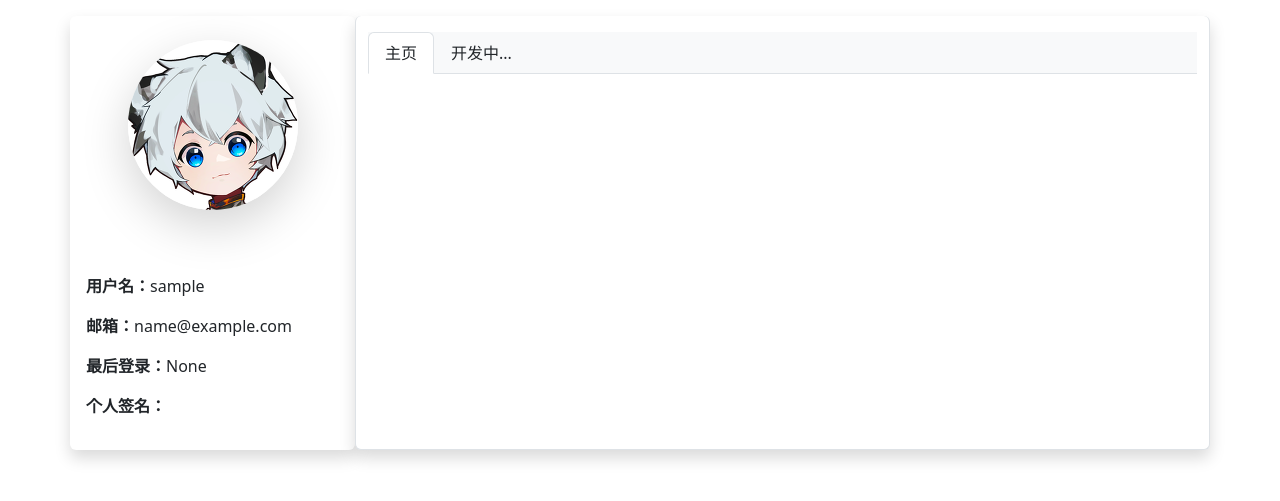
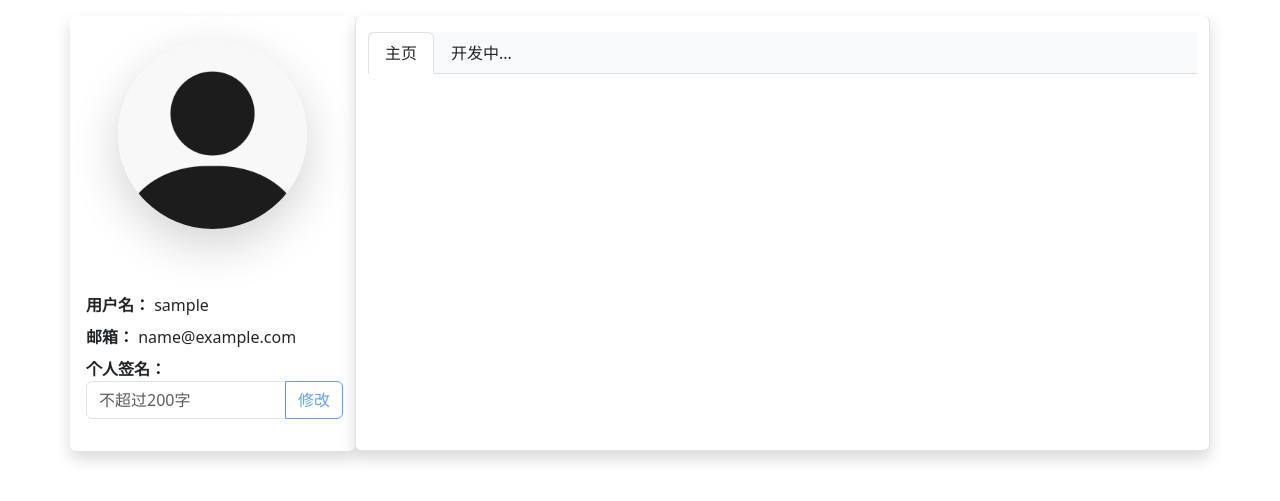
Before and after one commit to RoyCoya/CoyaCoffee, a Django app: template Dashboard/templates/Dashboard/homepage/homepage.html in a window 1280 px wide. Shown: the part 59-560 px from the top of the page. Run offline with Django 4.2, Linux system fonts and the light colour scheme; the template is opened without the code that fills it: values that come from a table or form of the project are taken from there, others are empty; the visitor is signed in with stand-in values (Sample User, id 1); data comes from the database, SQL or seed files in the repository; some libraries are stand-ins or nearby versions.

Commit message:
[feat] User profile

```diff
--- a/CoyaCoffee/settings.py
+++ b/CoyaCoffee/settings.py
@@ -73,6 +73,7 @@ TEMPLATES = [
                 'django.template.context_processors.request',
                 'django.contrib.auth.context_processors.auth',
                 'django.contrib.messages.context_processors.messages',
+                'django.template.context_processors.media',
             ],
         },
     },
--- a/Dashboard/models.py
+++ b/Dashboard/models.py
@@ -1,7 +1,7 @@
 from django.db import models
 from django.contrib.auth import settings
 
-from Main.api.utils import user_img_path
+from Main.api.file_path_converter import user_img_path
 
 class BaseInfo(models.Model):
     user = models.OneToOneField(settings.AUTH_USER_MODEL, on_delete=models.CASCADE, verbose_name='所属用户')
--- /dev/null
+++ b/Dashboard/templates/Dashboard/homepage/base_info.html
@@ -0,0 +1,31 @@
+{% load static %}
+<div class="col-5 col-xl-12 position-relative text-center py-3 pt-xl-4 px-xl-5">
+  <img class="img-fluid rounded-circle shadow-lg"
+  src="{% if host.base_info.avator %}{{ MEDIA_URL }}{{ host.base_info.avator }}{% else %}{% static 'Dashboard/img/default_avator.png' %}{% endif %}" />
+</div>
+<div class="col-7 col-xl-12 my-3 mt-xl-5 ps-3 fs-xl-5">
+  <div class="mb-2">
+    <strong>用户名：</strong>
+    <br class="d-inline d-sm-none">
+    {{ host.username }}
+  </div>
+  <div class="mb-2">
+    <strong>邮箱：</strong>
+    <br class="d-inline d-sm-none">
+    {{ host.email }}
+  </div>
+  <div class="d-none d-sm-inline">
+    <strong>个人签名：</strong>
+    <div class="input-group mb-3">
+      <input type="text" class="form-control" placeholder="不超过200字" value="{{ user.base_info.biography }}">
+      <button class="btn btn-outline-primary disabled" type="button">修改</button>
+    </div>
+  </div>
+</div>
+<div class="col-12 d-inline d-sm-none">
+  <strong>个人签名：</strong><br>
+  <div class="input-group mb-3">
+    <input type="text" class="form-control" placeholder="不超过200字" value="{{ user.base_info.biography }}">
+    <button class="btn btn-outline-primary disabled" type="button">修改</button>
+  </div>
+</div>
--- a/Dashboard/templates/Dashboard/homepage/homepage.html
+++ b/Dashboard/templates/Dashboard/homepage/homepage.html
@@ -12,7 +12,7 @@
   <div class="container">
     <div class="row">
       <div class="col-12 col-xl-3 mt-3 bg-white rounded shadow">
-        <div class="row">{% include 'Dashboard/homepage/user_info.html' %}</div>
+        <div class="row">{% include 'Dashboard/homepage/base_info.html' %}</div>
       </div>
       <div class="col-12 col-xl-9 mt-3 bg-white border-start border-end border-bottom rounded shadow">
         <ul class="nav nav-tabs sticky-top mt-3 bg-light" id="nav_tabs">
--- a/Dashboard/templates/Dashboard/homepage/user_info.html
+++ /dev/null
@@ -1,18 +0,0 @@
-{% load static %}
-<div class="col-5 col-xl-12 position-relative text-center py-3 pt-xl-4">
-  <img src="{% static 'Dashboard/img/default_avator.png' %}" class="img-fluid rounded-circle shadow-lg" />
-</div>
-<div class="col-7 col-xl-12 my-3 mt-xl-5 ps-3">
-  <p>
-    <strong>用户名：</strong>{{ host.username }}
-  </p>
-  <p>
-    <strong>邮箱：</strong>{{ host.email }}
-  </p>
-  <p>
-    <strong>最后登录：</strong>{{ host.last_login }}
-  </p>
-  <p>
-    <strong>个人签名：</strong>
-  </p>
-</div>
--- /dev/null
+++ b/Main/api/file_path_converter.py
@@ -0,0 +1,3 @@
+# 动态创建用户相关的子目录
+def user_img_path(instance, filename):
+    return f'{instance.user.username}/{filename}'
```
Also changed, not shown: Dashboard/page/homepage.py (+5 -5 lines), Main/api/utils.py (+11 -3 lines), Dashboard/migrations/0001_initial.py, Dashboard/static/Dashboard/img/default_avator.png.
